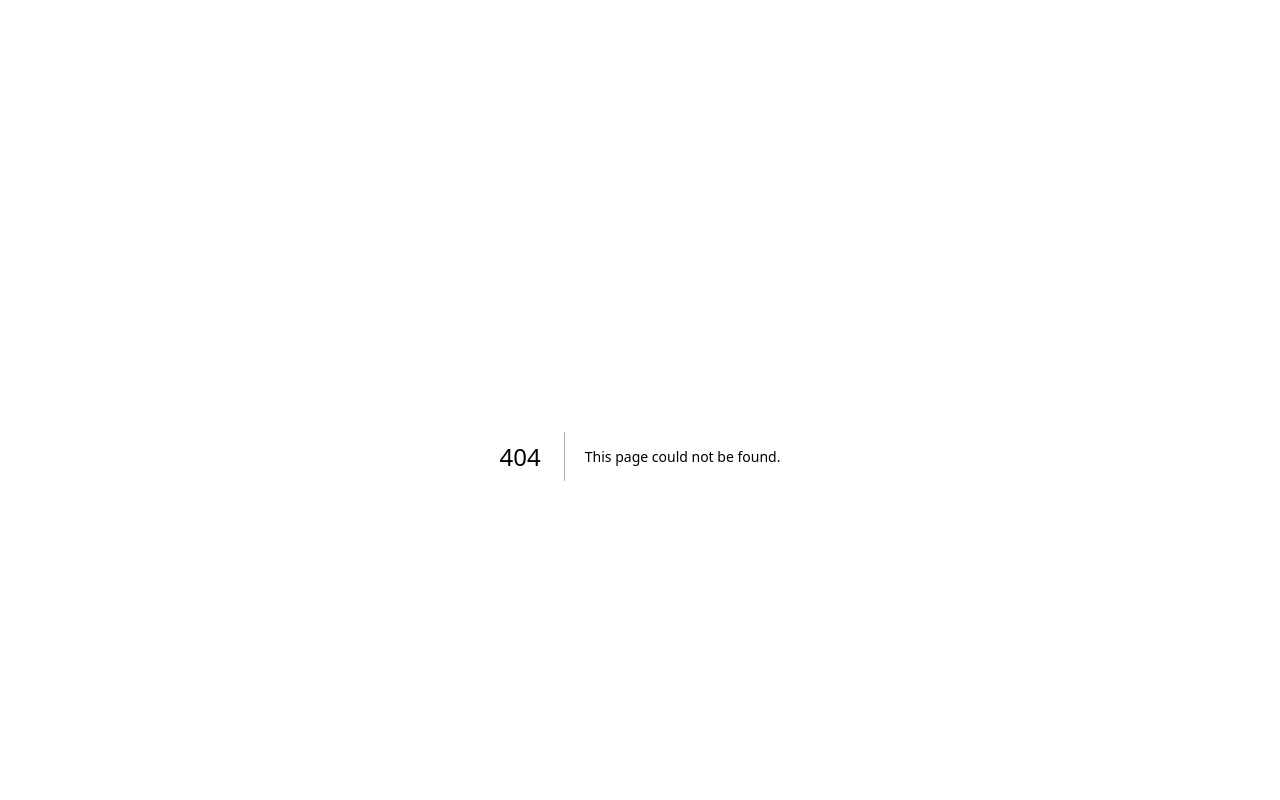
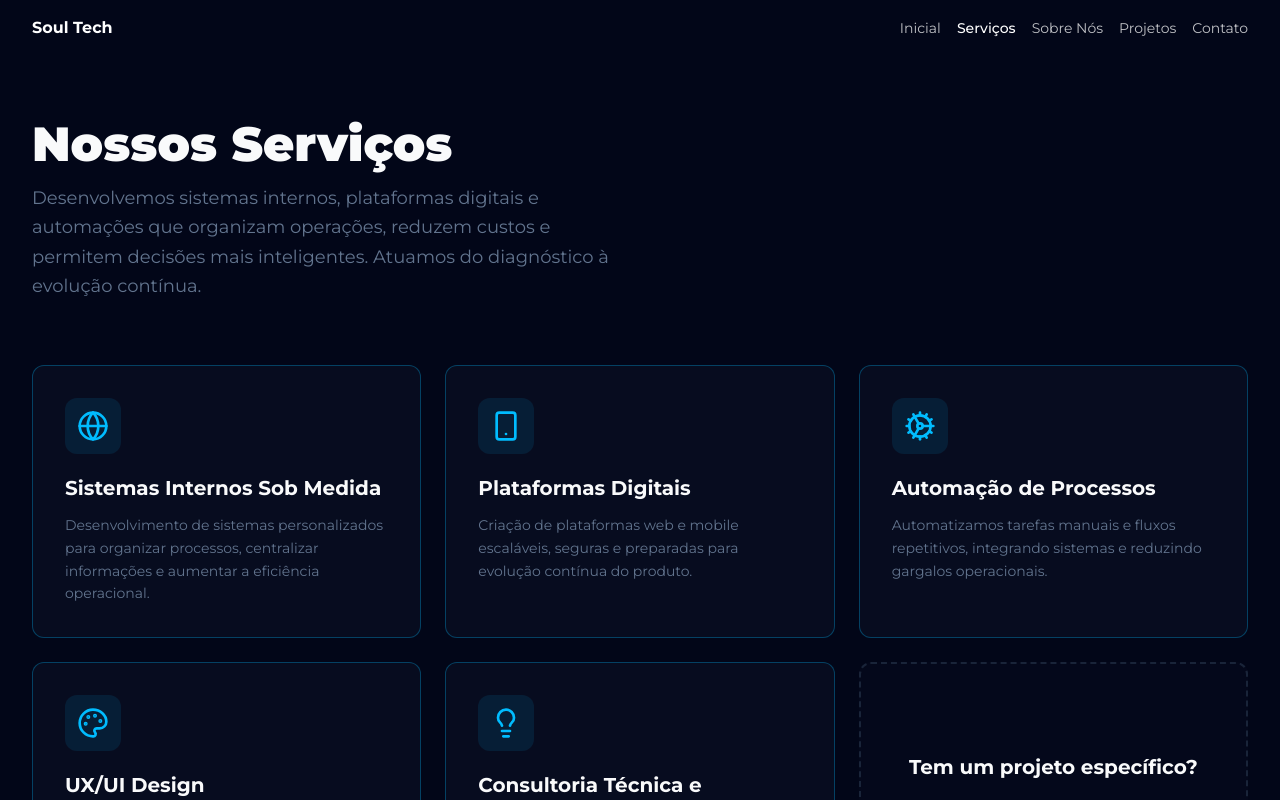
Before and after one commit to SoulTechEnterprise/institutional-website, a Next.js app: page /provision-of-services in a window 1280 px wide. Before the commit this address had no page. Shown: the top 800 px of the page. Built offline with nearby package versions, Linux system fonts and the light colour scheme.

Commit message:
Adds a services screen using the Lucide React library.

```diff
--- /dev/null
+++ b/app/provision-of-services/page.tsx
@@ -0,0 +1,102 @@
+import { Cog, Globe, Lightbulb, Palette, Smartphone } from "lucide-react"
+import type { ReactNode } from "react"
+
+interface Service {
+    id: string
+    icon: ReactNode
+    title: string
+    description: string
+}
+
+const SERVICES: Service[] = [
+    {
+        id: "sistemas-internos",
+        icon: <Globe className="size-8" />,
+        title: "Sistemas Internos Sob Medida",
+        description:
+            "Desenvolvimento de sistemas personalizados para organizar processos, centralizar informações e aumentar a eficiência operacional.",
+    },
+    {
+        id: "plataformas-digitais",
+        icon: <Smartphone className="size-8" />,
+        title: "Plataformas Digitais",
+        description:
+            "Criação de plataformas web e mobile escaláveis, seguras e preparadas para evolução contínua do produto.",
+    },
+    {
+        id: "automacao-processos",
+        icon: <Cog className="size-8" />,
+        title: "Automação de Processos",
+        description:
+            "Automatizamos tarefas manuais e fluxos repetitivos, integrando sistemas e reduzindo gargalos operacionais.",
+    },
+    {
+        id: "ux-ui-design",
+        icon: <Palette className="size-8" />,
+        title: "UX/UI Design",
+        description:
+            "Interfaces funcionais e intuitivas, focadas na experiência do usuário e na eficiência do uso diário.",
+    },
+    {
+        id: "consultoria-tecnica",
+        icon: <Lightbulb className="size-8" />,
+        title: "Consultoria Técnica e Arquitetura",
+        description:
+            "Diagnóstico de processos, definição de arquitetura de sistemas e apoio estratégico para decisões tecnológicas.",
+    },
+]
+
+const ServiceCard = ({ icon, title, description }: Service) => (
+    <div className="group flex flex-col gap-4 rounded-xl border border-sky-400/30 bg-slate-900/40 p-8 transition-all duration-300 hover:border-sky-400 hover:-translate-y-1 hover:shadow-lg hover:shadow-sky-400/20 h-full">
+        <div className="flex size-14 items-center justify-center rounded-xl bg-sky-400/10 text-sky-400 group-hover:bg-sky-400/20 transition-colors">
+            {icon}
+        </div>
+        <div className="flex flex-col gap-3 pt-1">
+            <h3 className="text-gray-50 text-xl font-bold">{title}</h3>
+            <p className="text-slate-500 text-sm leading-relaxed">
+                {description}
+            </p>
+        </div>
+    </div>
+)
+
+const CTACard = () => (
+    <div className="group flex flex-col items-center justify-center gap-6 rounded-xl border-2 border-dashed border-slate-700/50 bg-slate-900/20 p-8 transition-all duration-300 hover:border-sky-400/50 hover:bg-slate-900/30 h-full">
+        <h3 className="text-gray-50 text-xl font-bold text-center">
+            Tem um projeto específico?
+        </h3>
+        <button className="bg-sky-600 hover:bg-sky-500 text-gray-50 font-bold py-3 px-8 rounded-full text-sm transition-all duration-300 hover:scale-105 shadow-lg shadow-sky-600/20">
+            Fale Conosco
+        </button>
+    </div>
+)
+
+export default function ServicesPage() {
+    return (
+        <div className="min-h-screen bg-slate-950 font-montserrat">
+            <main className="w-full py-16 px-4 sm:px-6 lg:px-8 flex justify-center">
+                <div className="max-w-7xl w-full flex flex-col gap-16">
+                    <header className="flex flex-col gap-4 w-full max-w-[600px]">
+                        <h1 className="text-gray-50 text-4xl md:text-5xl font-black">
+                            Nossos Serviços
+                        </h1>
+                        <p className="text-slate-500 text-lg leading-relaxed">
+                            Desenvolvemos sistemas internos, plataformas
+                            digitais e automações que organizam operações,
+                            reduzem custos e permitem decisões mais
+                            inteligentes. Atuamos do diagnóstico à evolução
+                            contínua.
+                        </p>
+                    </header>
+
+                    <div className="grid grid-cols-1 md:grid-cols-2 lg:grid-cols-3 gap-6 w-full">
+                        {SERVICES.map((service) => (
+                            <ServiceCard key={service.id} {...service} />
+                        ))}
+                        <CTACard />
+                    </div>
+                </div>
+            </main>
+        </div>
+    )
+}
```
